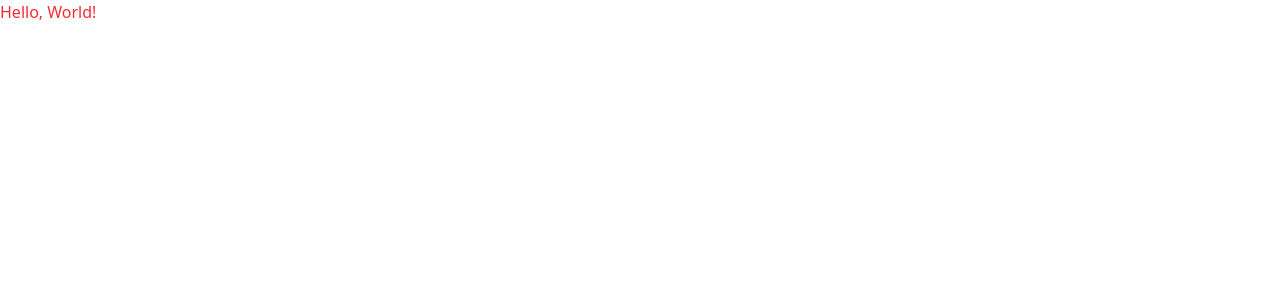
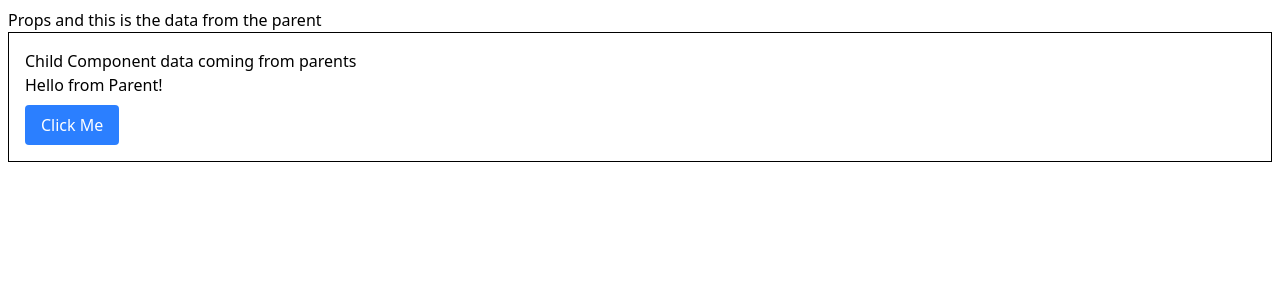
Before and after one commit to kamranjamal/React_Practice, a React (Vite) app in the folder practice/: page / in a window 1280 px wide. Shown: the top 300 px of the page. Built offline with nearby package versions, Linux system fonts and the light colour scheme.

Commit message:
props from parent to child and to parent from child data passing

```diff
--- a/practice/src/App.tsx
+++ b/practice/src/App.tsx
@@ -1,3 +1,11 @@
+import Parent from "./components/props/parent";
+
 export default function App() {
-  return <div className="h-2 text-red-500">Hello, World!</div>;
+
+
+  return <div className="my-2 mx-2">
+
+   <Parent/>
+
+    </div>;
 }
--- /dev/null
+++ b/practice/src/components/props/Childs.tsx
@@ -0,0 +1,21 @@
+import {useEffect} from "react"
+import type { ChildProps } from "../../interfaces/child.interfaces"
+
+export default function Child(props:ChildProps) {
+    let data="passing to parent "
+
+    useEffect(() => {
+        console.log("Child component mounted");
+        props.handleClick(data)
+    }, []);
+    return (
+        <div className={props.classes}>
+            <h2>Child Component data coming from parents</h2>
+            <p>{props.message}</p>
+
+            <button onClick={()=>(props.handleClick(data))} className="mt-2 px-4 py-2 bg-blue-500 text-white rounded">
+                Click Me
+            </button>
+        </div>
+    )
+}
--- /dev/null
+++ b/practice/src/components/props/parent.tsx
@@ -0,0 +1,16 @@
+import Child from "./Childs"
+
+export default function Parent(){
+     function handleClick(data:string) {
+        console.log("Data from Child:", data);
+        alert("Button clicked in Child Component!");
+    }
+    const classes = "border p-4 mb-4"
+    return (
+        <div>
+            <h2>Props and this is the data from the parent</h2>
+            <Child handleClick={handleClick} classes={classes} message="Hello from Parent!" />
+        </div>
+    )
+
+}
--- /dev/null
+++ b/practice/src/interfaces/child.interfaces.ts
@@ -0,0 +1,5 @@
+export interface ChildProps {
+    message: string;
+    classes: string;
+    handleClick: (data:string) => void;
+}
```
